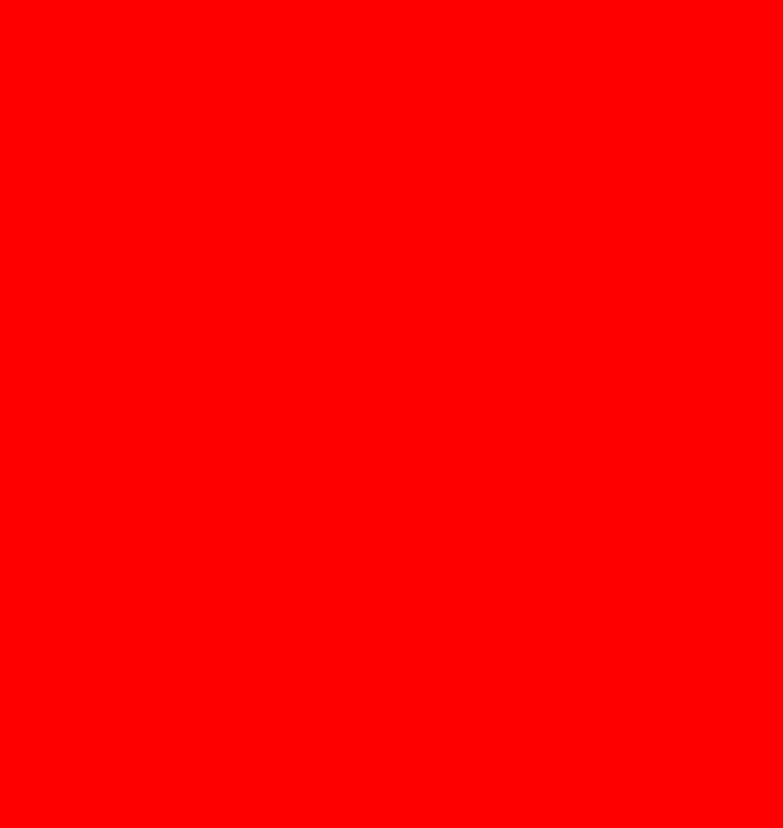
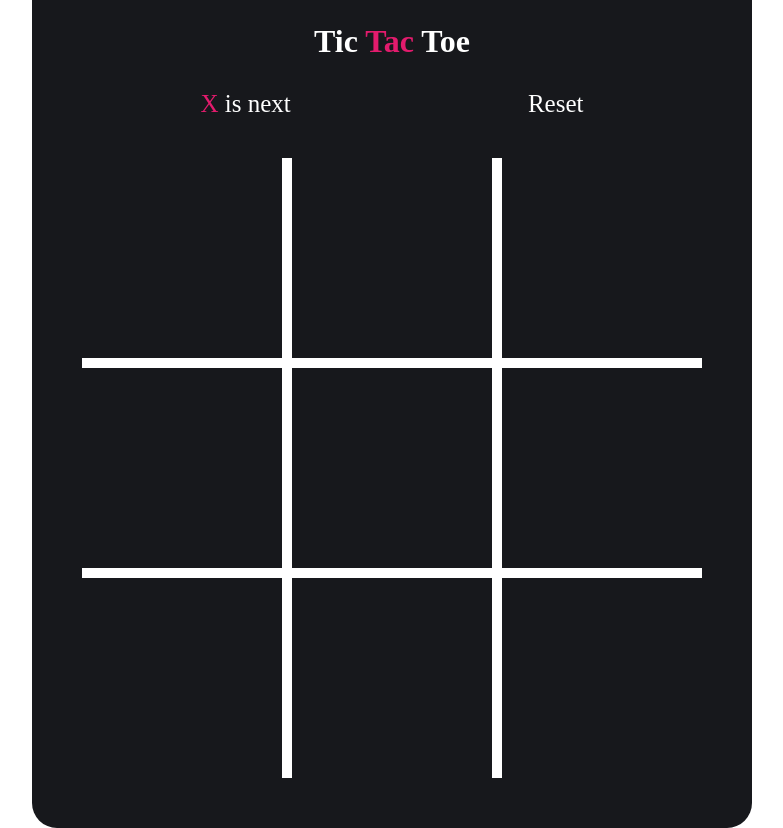
Before and after one commit to Konstantin-Bogorodskii/tic-tac-toe-pure-js, a plain HTML site: page index.html in a window 1280 px wide. Shown: the whole page, without its empty margins (248-1031 px from the left). Before the commit the page ends 800 px from the top, so only its background shows below. Drawn offline with Linux system fonts and the light colour scheme.

Commit message:
created layout and added styles

```diff
--- a/index.html
+++ b/index.html
@@ -8,6 +8,25 @@
     <title>Tic Tac Toe</title>
   </head>
   <body>
+    <div class="container">
+      <h1 class="game-title">Tic <span class="fancy">Tac</span> Toe</h1>
+      <div class="status-action">
+        <div class="status"><span class="fancy">X</span> is next</div>
+        <div class="reset">Reset</div>
+      </div>
+      <!-- /status-action -->
+      <div class="game-grid">
+        <div class="grid-cell"></div>
+        <div class="grid-cell"></div>
+        <div class="grid-cell"></div>
+        <div class="grid-cell"></div>
+        <div class="grid-cell"></div>
+        <div class="grid-cell"></div>
+        <div class="grid-cell"></div>
+        <div class="grid-cell"></div>
+        <div class="grid-cell"></div>
+      </div>
+    </div>
     <script src="script.js"></script>
   </body>
 </html>
--- a/script.js
+++ b/script.js
@@ -1 +1,4 @@
-console.log('!!!');
+const status = document.querySelector('.status');
+const reset = document.querySelector('.reset');
+const display = document.querySelector('.game-grid');
+const cells = document.querySelectorAll('.grid-cell');
--- a/style.css
+++ b/style.css
@@ -1,3 +1,70 @@
+/* rgb(40, 44, 52) - серый */
+/* rgb(97, 218, 251); - blue */
+/* #e31b6d - pink*/
+/* #08fdd8 */
+
+* {
+  margin: 0;
+  padding: 0;
+  box-sizing: border-box;
+}
+
 body {
-  background: red;
+  display: flex;
+  justify-content: center;
+  align-items: center;
+  height: 100vh;
 }
+
+.container {
+  border-radius: 25px;
+  margin: 30px;
+  padding: 50px;
+  color: #fff;
+  background-color: #17181c;
+}
+.game-title {
+  text-align: center;
+  user-select: none;
+}
+
+.fancy {
+  color: #e31b6d;
+}
+
+.status-action {
+  display: flex;
+  align-items: center;
+  justify-content: space-around;
+  margin-top: 30px;
+  margin-bottom: 40px;
+  font-size: 25px;
+}
+
+.status {
+  user-select: none;
+}
+
+.reset {
+  cursor: pointer;
+  transition: color 0.3s ease-in-out;
+}
+
+.reset:hover {
+  color: #e31b6d;
+}
+
+.game-grid {
+  display: grid;
+  grid-template-columns: repeat(3, 1fr);
+  grid-template-rows: repeat(3, 1fr);
+  grid-gap: 10px;
+  background-color: #fff;
+}
+
+.grid-cell {
+  cursor: pointer;
+  width: 200px;
+  height: 200px;
+  background-color: #17181c;
+}
```
Also changed, not shown: 1 other file.
